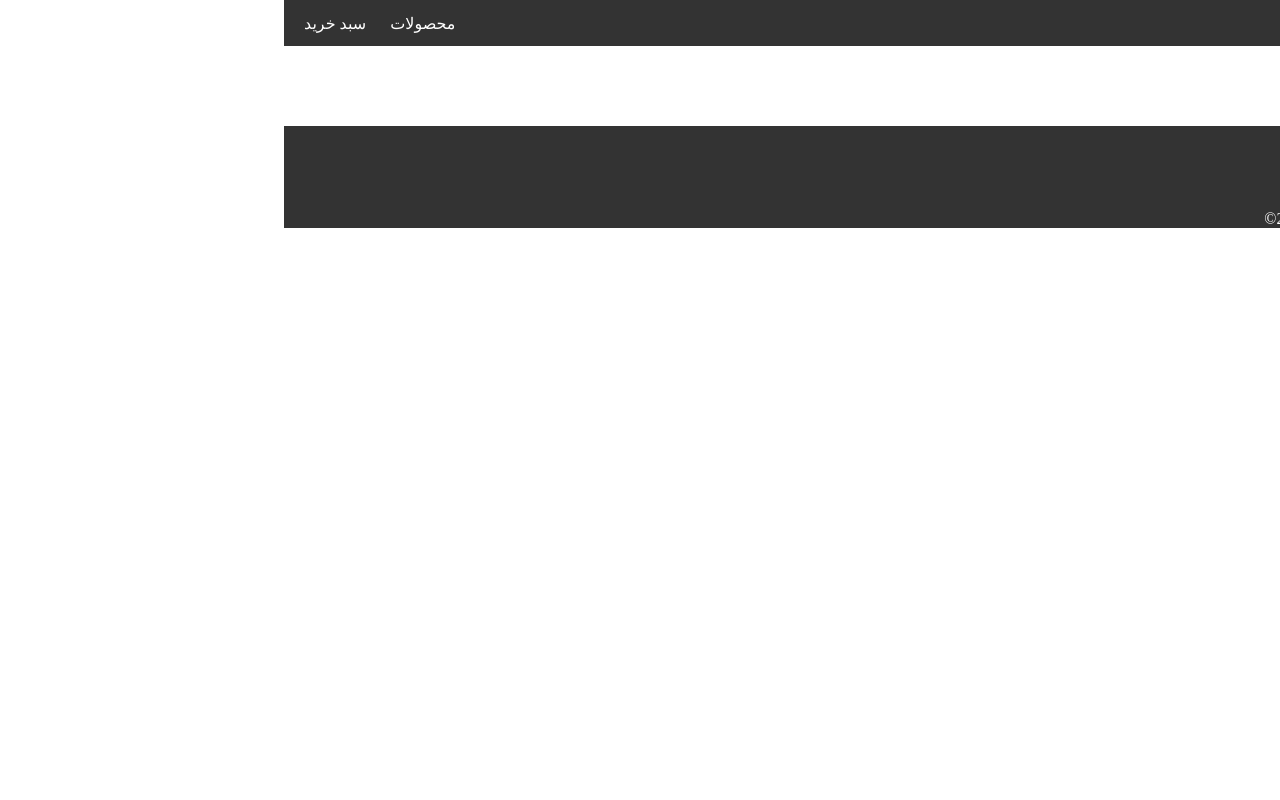
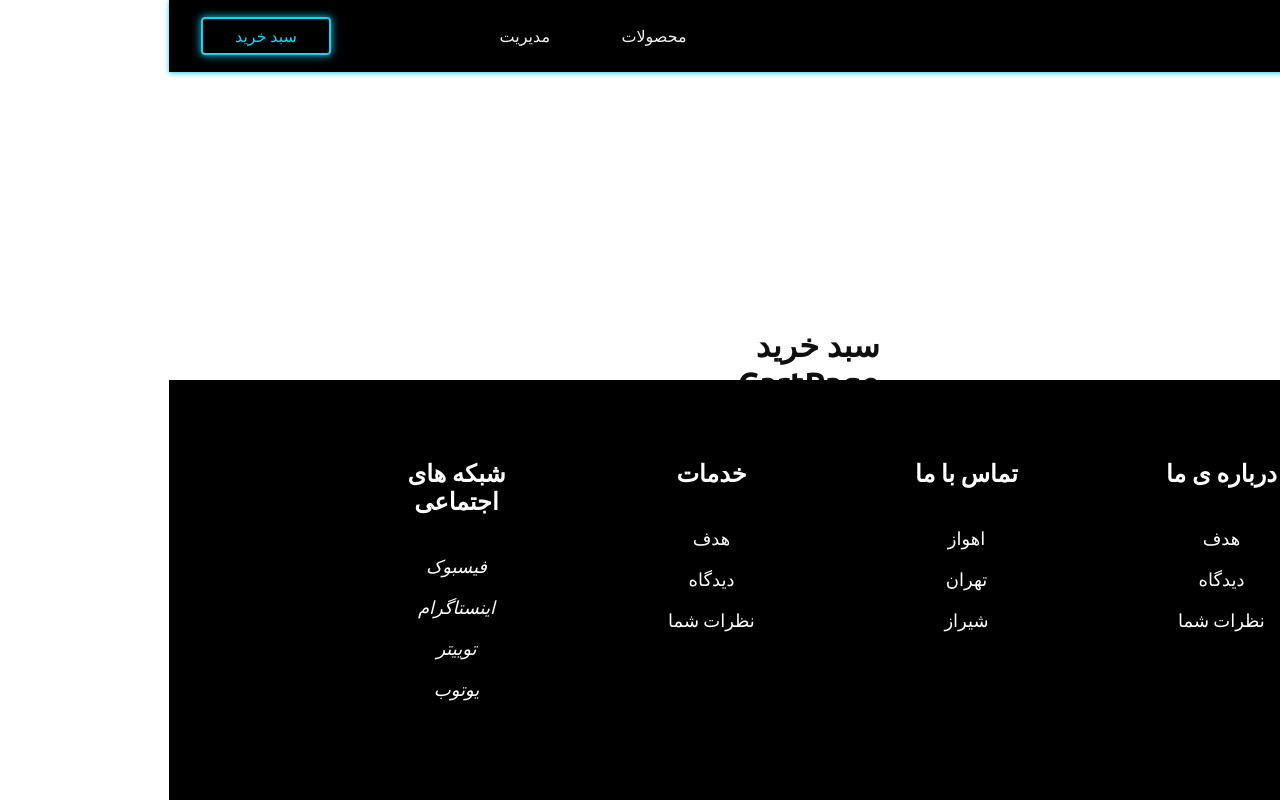
Before and after one commit to houtan-rocky/React-TS-Mobile-Shop, a React (Create React App) app: page /checkout/cart in a window 1280 px wide. Built offline with nearby package versions, Linux system fonts and the light colour scheme.

Commit message:
Fix layout responsive

```diff
--- a/src/components/layouts/Footer/Footer.module.scss
+++ b/src/components/layouts/Footer/Footer.module.scss
@@ -1,8 +1,62 @@
-.main-footer {
-  color: white;
-  background-color: #333;
-  padding-top: 3em;
-  position: relative;
+@import "../../../styles/variables.scss";
+
+span {
+  marginLeft: 10px
+}
+
+.Box {
+  padding: 80px 60px;
+  background: black;
+  position: absolute;
   bottom: 0;
   width: 100%;
+  @media (max-width: 1000px) {
+    padding: 70px 30px;
+  }
 }
+
+.Container {
+  display: flex;
+  flex-direction: column;
+  justify-content: center;
+  max-width: 1000px;
+  margin: 0 auto;
+}
+
+.Column {
+  display: flex;
+  flex-direction: column;
+  text-align: center;
+  margin-left: 60px;
+}
+
+.Row {
+  display: grid;
+  grid-template-columns: repeat(auto-fill,
+          minmax(185px, 1fr));
+  grid-gap: 20px;
+
+  @media (max-width: 1000px) {
+    grid-template-columns: repeat(auto-fill,
+            minmax(200px, 1fr));
+  }
+}
+
+.FooterLink {
+  color: #fff;
+  margin-bottom: 20px;
+  font-size: 18px;
+  text-decoration: none;
+
+  &:hover {
+    color: $primary;
+    transition: 200ms ease-in;
+  }
+}
+
+.Heading {
+  font-size: 24px;
+  color: #fff;
+  margin-bottom: 40px;
+  font-weight: bold;
+}
--- a/src/components/layouts/Footer/index.tsx
+++ b/src/components/layouts/Footer/index.tsx
@@ -1,25 +1,62 @@
 import React from "react";
 import classes from "./Footer.module.scss";
 
-function Footer() {
-    console.log(classes)
+export const Footer = () => {
     return (
-        <div className={classes["main-footer"]}>
-            <div>
-
-                <div>
-                    محصولات
-                    خدمات
-                    ...
-                </div>
-                <div className="row">
-                    <p className="col-sm">
-                        تمام حقوق برای فیجیکالا محفوظ است {new Date().getFullYear()}&copy;
-                    </p>
+        <div className={classes.Box}>
+            <div className={classes.Container}>
+                <div className={classes.Row}>
+                    <div className={classes.Column}>
+                        <p className={classes.Heading}>درباره ی ما</p>
+                        <a className={classes.FooterLink} href="#">هدف</a>
+                        <a className={classes.FooterLink} href="#">دیدگاه</a>
+                        <a className={classes.FooterLink} href="#">نظرات شما</a>
+                    </div>
+                    <div className={classes.Column}>
+                        <p className={classes.Heading}>تماس با ما</p>
+                        <a className={classes.FooterLink} href="#">اهواز</a>
+                        <a className={classes.FooterLink} href="#">تهران</a>
+                        <a className={classes.FooterLink} href="#">شیراز</a>
+                    </div>
+                    <div className={classes.Column}>
+                        <p className={classes.Heading}>خدمات</p>
+                        <a className={classes.FooterLink} href="#">هدف</a>
+                        <a className={classes.FooterLink} href="#">دیدگاه</a>
+                        <a className={classes.FooterLink} href="#">نظرات شما</a>
+                    </div>
+                    <div className={classes.Column}>
+                        <p className={classes.Heading}>شبکه های اجتماعی</p>
+                        <a className={classes.FooterLink} href="#">
+                            <i className="fab fa-facebook-f">
+                <span>
+                  فیسبوک
+                </span>
+                            </i>
+                        </a>
+                        <a className={classes.FooterLink} href="#">
+                            <i className="fab fa-instagram">
+                <span>
+                  اینستاگرام
+                </span>
+                            </i>
+                        </a>
+                        <a href="#" className={classes.FooterLink}>
+                            <i className="fab fa-twitter">
+                <span>
+                  توییتر
+                </span>
+                            </i>
+                        </a>
+                        <a href="#" className={classes.FooterLink}>
+                            <i className="fab fa-youtube">
+                <span>
+                  یوتوب
+                </span>
+                            </i>
+                        </a>
+                    </div>
                 </div>
             </div>
         </div>
     );
-}
-
-export default Footer;
+};
--- a/src/components/layouts/Navbar/Navbar.module.scss
+++ b/src/components/layouts/Navbar/Navbar.module.scss
@@ -1,45 +1,144 @@
-.container {
-  margin: 1rem;
-  text-align: center;
+@import "../../../styles/variables.scss";
+
+
+.header {
+  height: $header-height;
+  background: $bg2;
+  color: $text2;
+  position: fixed;
+  z-index: 1000;
+  width: 100%;
+  box-shadow: 0 1px 5px $primary;
+
+  &__content {
+    max-width: 1920px;
+    margin: 0 auto;
+    padding: 0 $spacing-md;
+    @include breakpoint(md) {
+      padding: 0 $spacing-lg;
+    }
+    transition: 0.3s ease padding;
+
+    height: 100%;
+    display: flex;
+    align-items: center;
+
+    & > div {
+      flex: 1;
+      white-space: nowrap;
+
+      &:nth-child(2) {
+        display: flex;
+        justify-content: flex-end;
+        height: 100%;
+
+        margin-right: $spacing-md;
+      }
+      &:last-of-type {
+        display: flex;
+        justify-content: flex-end;
+        flex: 0;
+      }
+    }
+  }
+
+  &__button__container {
+    display: none;
+    @include breakpoint(md) {
+      display: initial;
+    }
+  }
+  &__toggler {
+    display: flex;
+    justify-content: center;
+    align-items: center;
+    cursor: pointer;
+    @include breakpoint(md) {
+      display: none;
+    }
+    & > svg {
+      display: block;
+      font-size: 32px;
+    }
+  }
+}
+
+.logo {
+  text-decoration: none;
+  font-size: 26px;
+  font-weight: 700;
+  color: $text2;
 }
 
 .nav {
-  background-color: #333;
-  color: white;
-  display: flex;
-  justify-content: space-between;
-  align-items: stretch;
-  gap: 2rem;
-  padding: 0 1rem;
+  width: 100%;
+  position: fixed;
+  top: $header-height;
+  right: -100%;
+  background: rgba($bg2, 0.8);
+  text-align: center;
+  padding: $spacing-md 0;
 
-  ul {
-    padding: 0;
-    margin: 0;
-    list-style: none;
-    display: flex;
-    gap: 1rem;
+  &--open {
+    transition: 0.2s ease right;
+    right: 0;
   }
 
-  a {
+  &__item {
+    display: block;
+    padding: $spacing-md;
+
+    text-decoration: none;
     color: inherit;
-    text-decoration: none;
+
     height: 100%;
-    display: flex;
-    align-items: center;
-    padding: .25rem;
-  }
 
-  li.active {
-    background-color: #555;
-  }
-
-  li {
+    transition: 0.3s ease color;
     &:hover {
-      background-color: #777;
+      color: $primary;
     }
   }
 
-  .site-title {
-    font-size: 2rem;
+  @include breakpoint(md) {
+    position: static;
+    display: grid;
+    grid-template-columns: repeat(3, 1fr);
+    background: initial;
+    width: auto;
+    padding: 0;
+
+    &__item {
+      padding: 0 $spacing-lg;
+      display: flex;
+      align-items: center;
+      justify-content: center;
+    }
+  }
+
+  &__button__container {
+    @include breakpoint(md) {
+      display: none;
+    }
+    padding: $spacing-md;
   }
 }
+
+.button {
+  text-decoration: none;
+  font-weight: 500;
+  color: $primary;
+  border: 2px solid $primary;
+  padding: $spacing-sm $spacing-lg;
+  border-radius: $spacing-sm / 2;
+  cursor: pointer;
+
+  box-shadow: 0 0 0.5em 0 $primary;
+
+  &:active {
+    transform: scale(0.98);
+    border-radius: 0;
+  }
+  &:hover {
+    box-shadow: 0 0 0.75em 0 $primary;
+  }
+}
--- a/src/components/layouts/Navbar/index.tsx
+++ b/src/components/layouts/Navbar/index.tsx
@@ -1,23 +1,50 @@
-import React from 'react';
-import classes from  './Navbar.module.scss'
+import React, {useState} from "react";
+import classes from './Navbar.module.scss'
 import {Link} from "react-router-dom";
 
-export function Navbar() {
+
+import {BiMenuAltRight} from "react-icons/bi";
+import {AiOutlineCloseSquare} from "react-icons/ai";
+
+export const Navbar = () => {
+    const [menuOpen, setMenuOpen] = useState(false);
+    const menuToggler = () => setMenuOpen((p) => !p);
+
     return (
-        <nav className={classes.nav}>
-            <Link to="/" className={classes['site-title']}> فیجیکالا </Link>
+        <div className={classes.header}>
+            <div className={classes.header__content}>
+                <div>
+                    <Link className={classes.logo} to={'/'}>فیجیکالا</Link>
+                </div>
+                <div>
+                    <nav className={`${classes.nav} ${menuOpen ? classes[`nav--open`] : {}}`}>
+                        <Link className={classes.nav__item} to={"/products"}>
+                            محصولات
+                        </Link>
 
+                        <Link className={classes.nav__item} to={"/panel"}>
+                            مدیریت
+                        </Link>
+                        <div className={classes.nav__button__container}>
+                            <Button/>
+                        </div>
+                    </nav>
+                </div>
+                <div>
+                    <div className={classes.header__button__container}>
+                        <Button/>
+                    </div>
+                    <button className={classes.header__toggler} onClick={menuToggler}>
+                        {!menuOpen ? <BiMenuAltRight/> : <AiOutlineCloseSquare/>}
+                    </button>
+                </div>
+            </div>
+        </div>
+    );
+};
 
-            <ul>
-
-                <li>
-                    <Link to="/products">محصولات</Link>
-                </li>
-                <li>
-                    <Link to="/checkout/cart">سبد خرید</Link>
-                </li>
-            </ul>
-
-        </nav>
-    );
-}
+const Button = () => {
+    return (
+        <Link className={classes.button} to={'/checkout/cart'}>سبد خرید</Link>
+)
+};
--- a/src/components/layouts/layout/index.tsx
+++ b/src/components/layouts/layout/index.tsx
@@ -1,6 +1,7 @@
 import React from "react"
 import {Navbar} from "../Navbar";
-import Footer from "../Footer";
+import {Footer} from "../Footer";
+import classes from './Layout.module.scss'
 
 function Layout(props: any) {
     return (
--- a/src/pages/CartPage/index.tsx
+++ b/src/pages/CartPage/index.tsx
@@ -1,5 +1,10 @@
 import React from "react";
 
 export const CartPage: React.FC = () => {
-    return <h1>User Cart Page</h1>
+    return (
+        <h1>
+            <p>سبد خرید</p>
+            <p>CartPage</p>
+        </h1>
+    )
 }
--- a/src/pages/CheckoutPage/index.tsx
+++ b/src/pages/CheckoutPage/index.tsx
@@ -1,3 +1,8 @@
+import React from "react";
+
 export function Checkout () {
-    return <h1>CheckoutPage</h1>
+    return         <h1>
+        <p>خرید</p>
+        <p>CheckoutPage</p>
+    </h1>
 }
--- a/src/styles/global.scss
+++ b/src/styles/global.scss
@@ -1,7 +1,57 @@
-* {
+@import "./variables.scss";
+
+*,
+*::before,
+*::after {
+  margin: 0;
   box-sizing: border-box;
 }
 
 body {
-  margin: 0;
+  font-family: $ubuntu-font;
+  color: $text;
+  // height: 200vh;
 }
+
+main {
+  height: calc(100vh - #{$header-height});
+  display: flex;
+  justify-content: center;
+  align-items: center;
+
+  .intro {
+    font-size: 38px;
+    text-align: center;
+    font-weight: 700;
+    color: $text2;
+    padding: $spacing-md $spacing-lg;
+    background: $bg2;
+    border-radius: $spacing-sm;
+    box-shadow: 0 0 10px $primary;
+    margin: 0 $spacing-md;
+
+    margin-top: -$header-height;
+
+    &__focus {
+      color: $primary;
+    }
+
+    @include breakpoint(md) {
+      font-size: 42px;
+    }
+  }
+}
+
+
+button {
+  // reset to default
+  font-family: inherit;
+  outline: none;
+  border: none;
+  background: none;
+  letter-spacing: inherit;
+  color: inherit;
+  font-size: inherit;
+  text-align: inherit;
+  padding: 0;
+}
--- /dev/null
+++ b/src/styles/variables.scss
@@ -0,0 +1,28 @@
+@import url("https://fonts.googleapis.com/css2?family=Ubuntu:wght@400;500;700&display=swap");
+
+$ubuntu-font: "Ubuntu", sans-serif;
+
+$bg: rgb(255, 255, 255);
+$bg2: rgb(0, 0, 0);
+$text: rgb(15, 15, 15);
+$text2: rgb(240, 240, 240);
+$primary: rgb(22, 210, 247);
+
+$spacing-sm: 8px;
+$spacing-md: 16px;
+$spacing-lg: 32px;
+
+$header-height: 72px;
+
+$sm: 37.5em;
+$md: 48em;
+$lg: 64em;
+$xl: 75em;
+
+@mixin breakpoint($point) {
+  @if $point == md {
+    @media (min-width: $md) {
+      @content;
+    }
+  }
+}
```
Also changed, not shown: src/App.tsx (+5 -4 lines), src/pages/HomePage/index.tsx (+2 -10 lines).
